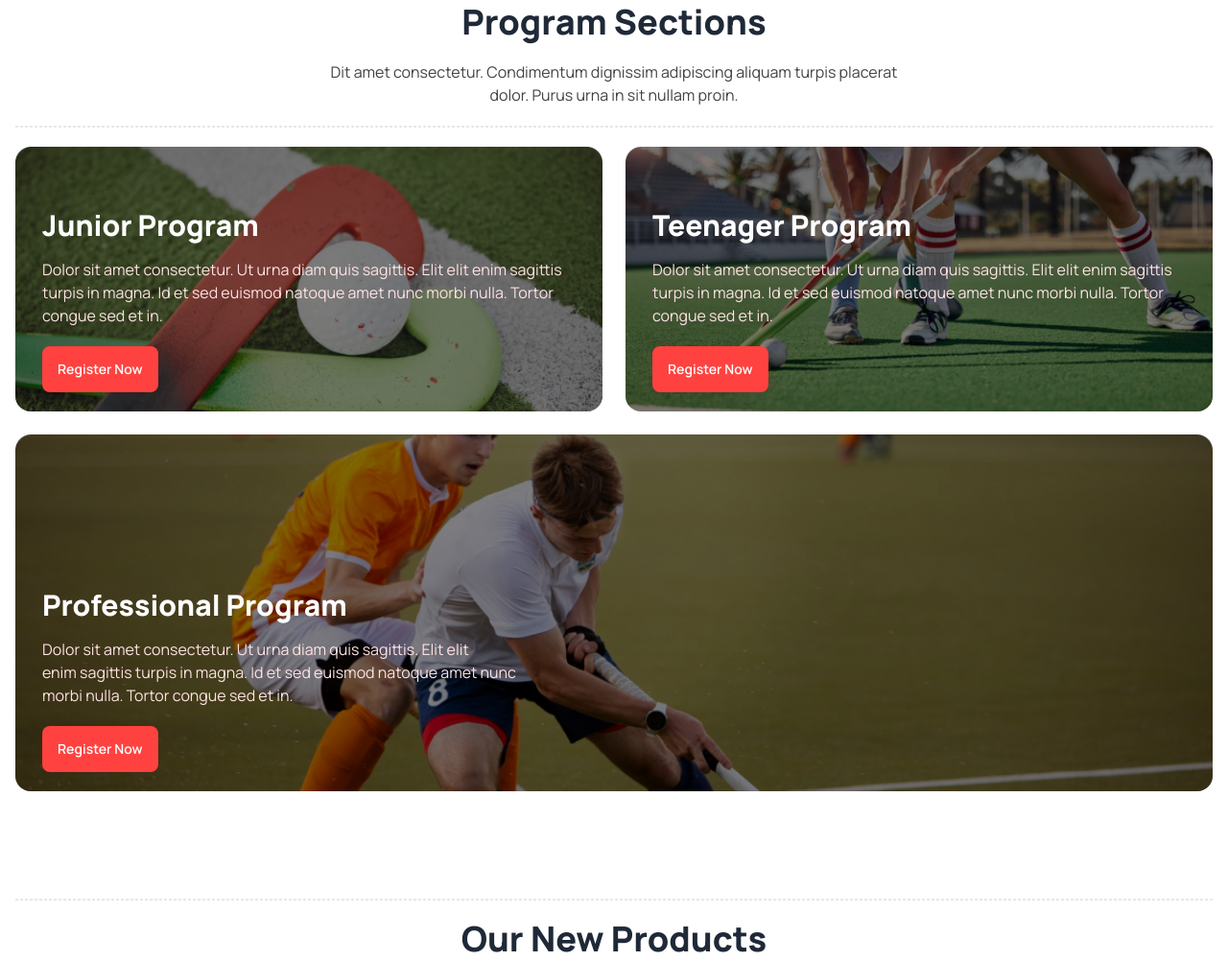
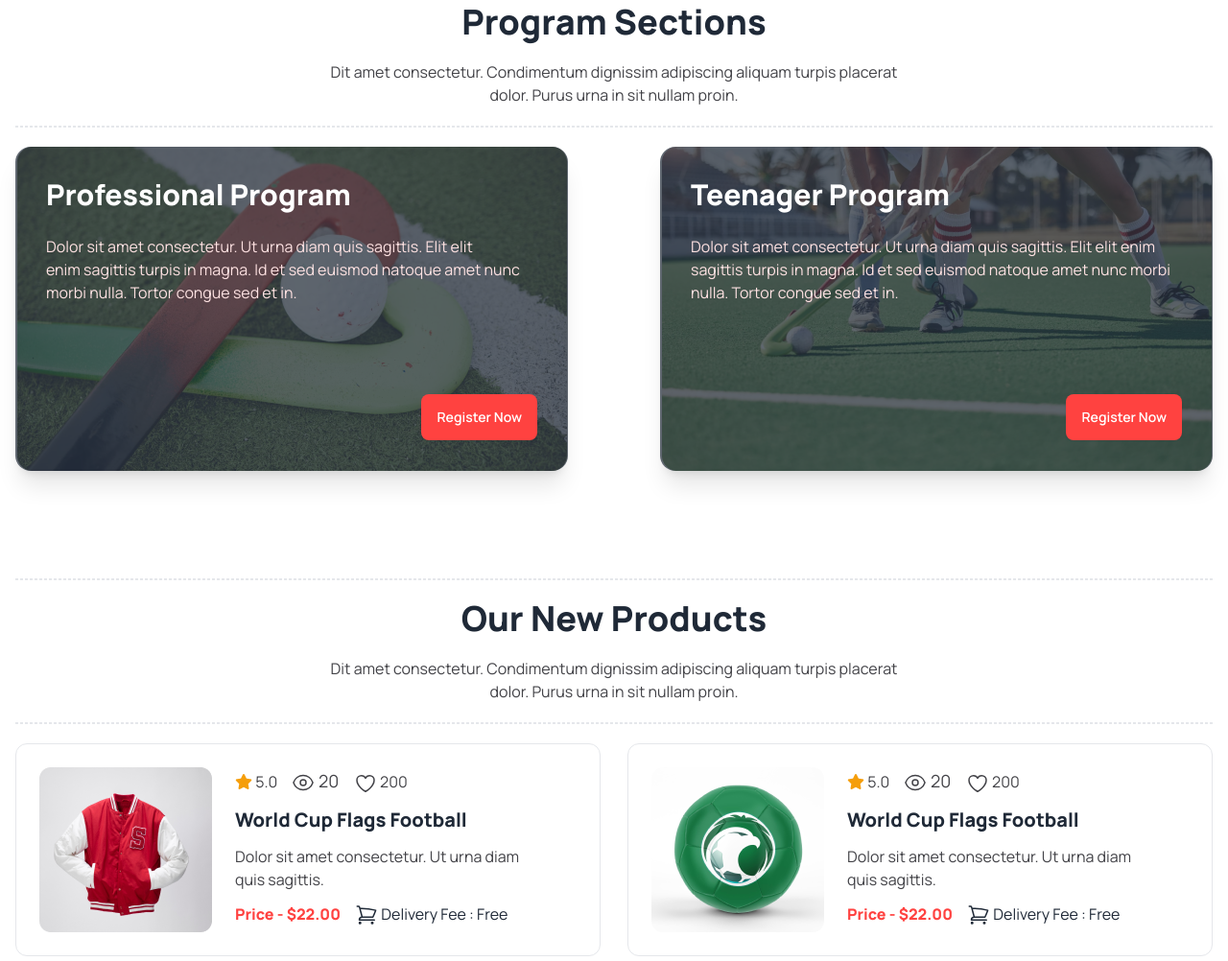
Before and after one commit to mahdigithubr/hockeys-with-daisy-ui, a plain HTML site: page index.html in a window 1280 px wide. Shown: the part 1305-2307 px from the top of the page at 96% size. Drawn offline with nearby package versions, Linux system fonts and the light colour scheme.

Commit message:
some style change

```diff
--- a/index.html
+++ b/index.html
@@ -301,73 +301,63 @@
           dolor. Purus urna in sit nullam proin.
         </p>
         <hr class="border-b border-dashed" />
+
         <!-- section content -->
-        <div class="grid grid-cols-1 lg:grid-cols-2 gap-6">
-          <!-- program card 1 -->
-          <div
-            class="relative p-5 lg:p-7 lg:py-5 py-10 lg:pt-16 bg-[url('/images/2.png')] bg-no-repeat bg-cover z-10 rounded-xl lg:rounded-2xl"
-          >
-            <div
-              class="bg-black w-full h-full absolute left-0 top-0 -z-10 opacity-50 rounded-xl lg:rounded-2xl"
-            ></div>
+        <div>
+          <div class="flex gap-24">
+            <!-- card 1 -->
+            <div class="card bg-base-100 flex-1 image-full shadow-xl">
+              <figure>
+                <img src="Images/2.png" alt="Shoes" />
+              </figure>
+              <div class="card-body">
                 <h4 class="text-3xl font-extrabold text-white mb-4">
-              Junior Program
+                  Professional Program
                 </h4>
                 <p class="text-red-100 mb-5">
-              Dolor sit amet consectetur. Ut urna diam quis sagittis. Elit elit
-              enim sagittis turpis in magna. Id et sed euismod natoque amet nunc
+                  Dolor sit amet consectetur. Ut urna diam quis sagittis. Elit
+                  elit
+                  <br class="hidden lg:block" />
+                  enim sagittis turpis in magna. Id et sed euismod natoque amet
+                  nunc<br class="hidden lg:block" />
                   morbi nulla. Tortor congue sed et in.
                 </p>
+
+                <div class="card-actions justify-end">
                   <button
                     class="btn hover:text-white hover:bg-primary bg-primary text-white border-none"
                   >
                     Register Now
                   </button>
                 </div>
-          <!-- program card 2 -->
-          <div
-            class="relative p-5 lg:p-7 lg:py-5 py-10 lg:pt-16 bg-[url('/images/3.png')] bg-no-repeat bg-cover z-10 rounded-xl lg:rounded-2xl"
-          >
-            <div
-              class="bg-black w-full h-full absolute left-0 top-0 -z-10 opacity-50 rounded-xl lg:rounded-2xl"
-            ></div>
+              </div>
+            </div>
+            <!-- card-2 -->
+            <div class="card bg-base-100 flex-1 image-full shadow-xl">
+              <figure>
+                <img src="Images/3.png" alt="Shoes" />
+              </figure>
+              <div class="card-body">
                 <h4 class="text-3xl font-extrabold text-white mb-4">
                   Teenager Program
                 </h4>
                 <p class="text-red-100 mb-5">
-              Dolor sit amet consectetur. Ut urna diam quis sagittis. Elit elit
-              enim sagittis turpis in magna. Id et sed euismod natoque amet nunc
-              morbi nulla. Tortor congue sed et in.
+                  Dolor sit amet consectetur. Ut urna diam quis sagittis. Elit
+                  elit enim sagittis turpis in magna. Id et sed euismod natoque
+                  amet nunc morbi nulla. Tortor congue sed et in.
                 </p>
+
+                <div class="card-actions justify-end">
                   <button
                     class="btn hover:text-white hover:bg-primary bg-primary text-white border-none"
                   >
                     Register Now
                   </button>
                 </div>
-          <!-- program card 3 -->
-          <div
-            class="lg:col-span-2 relative py-9 lg:py-5 p-5 lg:p-7 lg:pt-40 bg-[url('/images/4.png')] bg-no-repeat bg-cover z-10 rounded-xl lg:rounded-2xl"
-          >
-            <div
-              class="bg-black w-full h-full absolute left-0 top-0 -z-10 opacity-50 rounded-xl lg:rounded-2xl"
-            ></div>
-            <h4 class="text-3xl font-extrabold text-white mb-4">
-              Professional Program
-            </h4>
-            <p class="text-red-100 mb-5">
-              Dolor sit amet consectetur. Ut urna diam quis sagittis. Elit elit
-              <br class="hidden lg:block" />
-              enim sagittis turpis in magna. Id et sed euismod natoque amet
-              nunc<br class="hidden lg:block" />
-              morbi nulla. Tortor congue sed et in.
-            </p>
-            <button
-              class="btn hover:text-white hover:bg-primary bg-primary text-white border-none"
-            >
-              Register Now
-            </button>
               </div>
+            </div>
+          </div>
+          <div></div>
         </div>
       </section>
       <!-- product section start -->
```
Lines whose indentation alone changed are shown as unchanged.
